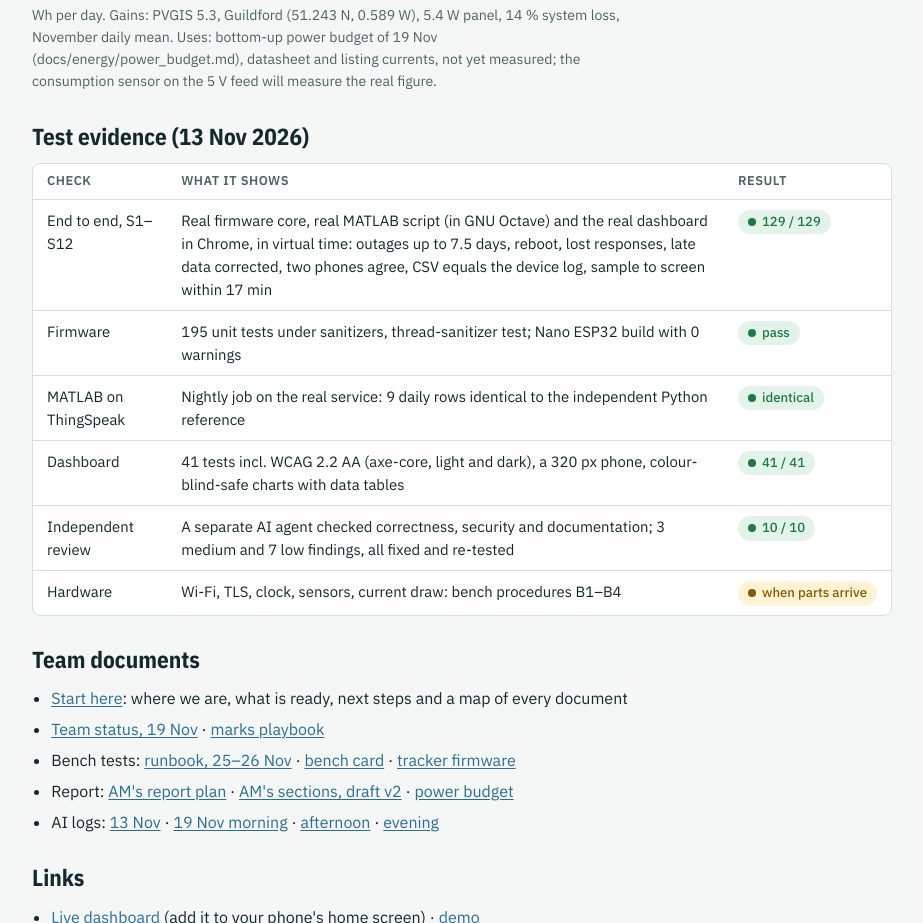
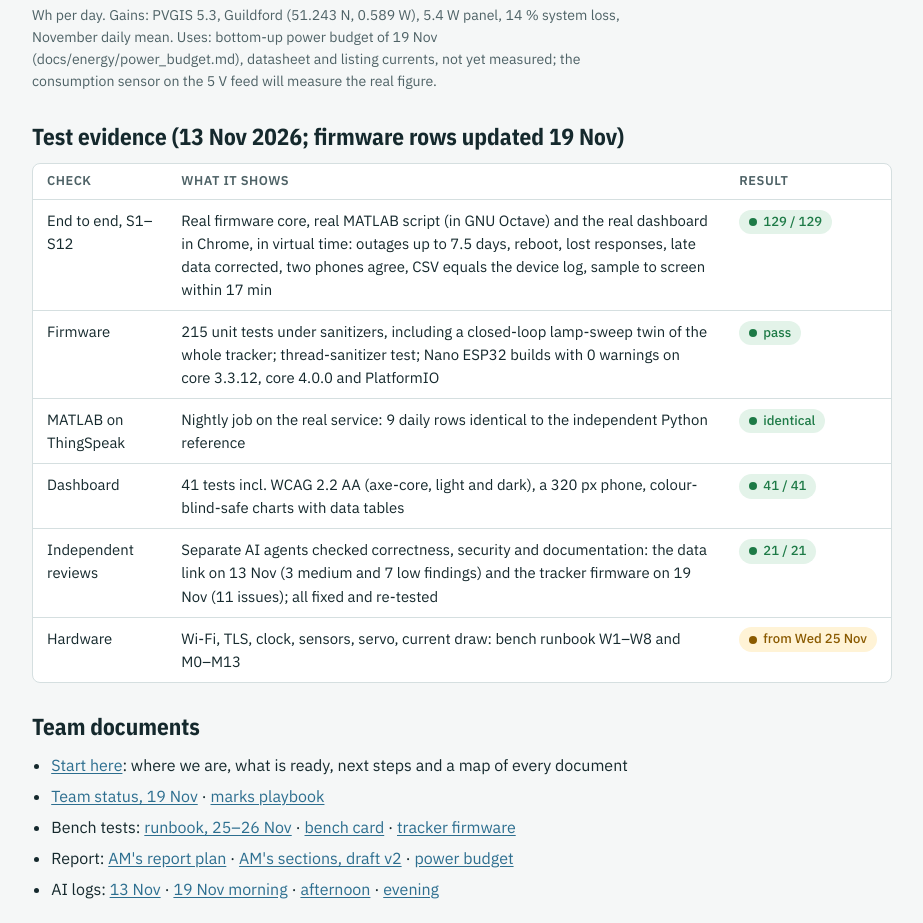
Before and after one commit to amr-coding1/eee3035-active-solar-tracker, a plain HTML site: page index.html in a window 1280 px wide. Shown: the part 2255-3178 px from the top of the page, without its empty margins (178-1101 px from the left). Drawn offline with nearby package versions, Linux system fonts and the light colour scheme.

Commit message:
Hub: firmware test evidence updated to 19 Nov (215 tests, both reviews, bench runbook)
Co-Authored-By: Claude Opus 5.5 <noreply@anthropic.com>
Claude-Session: https://claude.ai/code/session_01KyEGKW1bpuNXiVfDPPnH7F

```diff
--- a/index.html
+++ b/index.html
@@ -176,17 +176,17 @@ ul.plain { margin: 0; padding-left: 1.2rem; display: grid; gap: 6px; }
   </section>
 
   <section aria-labelledby="evidence">
-    <h2 id="evidence">Test evidence (13 Nov 2026)</h2>
+    <h2 id="evidence">Test evidence (13 Nov 2026; firmware rows updated 19 Nov)</h2>
     <div class="table-wrap">
       <table class="stack">
         <thead><tr><th scope="col">Check</th><th scope="col">What it shows</th><th scope="col">Result</th></tr></thead>
         <tbody>
           <tr><td>End to end, S1–S12</td><td>Real firmware core, real MATLAB script (in GNU Octave) and the real dashboard in Chrome, in virtual time: outages up to 7.5 days, reboot, lost responses, late data corrected, two phones agree, CSV equals the device log, sample to screen within 17 min</td><td class="num"><span class="chip pass">129 / 129</span></td></tr>
-          <tr><td>Firmware</td><td>195 unit tests under sanitizers, thread-sanitizer test; Nano ESP32 build with 0 warnings</td><td class="num"><span class="chip pass">pass</span></td></tr>
+          <tr><td>Firmware</td><td>215 unit tests under sanitizers, including a closed-loop lamp-sweep twin of the whole tracker; thread-sanitizer test; Nano ESP32 builds with 0 warnings on core 3.3.12, core 4.0.0 and PlatformIO</td><td class="num"><span class="chip pass">pass</span></td></tr>
           <tr><td>MATLAB on ThingSpeak</td><td>Nightly job on the real service: 9 daily rows identical to the independent Python reference</td><td class="num"><span class="chip pass">identical</span></td></tr>
           <tr><td>Dashboard</td><td>41 tests incl. WCAG 2.2 AA (axe-core, light and dark), a 320 px phone, colour-blind-safe charts with data tables</td><td class="num"><span class="chip pass">41 / 41</span></td></tr>
-          <tr><td>Independent review</td><td>A separate AI agent checked correctness, security and documentation; 3 medium and 7 low findings, all fixed and re-tested</td><td class="num"><span class="chip pass">10 / 10</span></td></tr>
-          <tr><td>Hardware</td><td>Wi-Fi, TLS, clock, sensors, current draw: bench procedures B1–B4</td><td class="num"><span class="chip wait">when parts arrive</span></td></tr>
+          <tr><td>Independent reviews</td><td>Separate AI agents checked correctness, security and documentation: the data link on 13 Nov (3 medium and 7 low findings) and the tracker firmware on 19 Nov (11 issues); all fixed and re-tested</td><td class="num"><span class="chip pass">21 / 21</span></td></tr>
+          <tr><td>Hardware</td><td>Wi-Fi, TLS, clock, sensors, servo, current draw: bench runbook W1–W8 and M0–M13</td><td class="num"><span class="chip wait">from Wed 25 Nov</span></td></tr>
         </tbody>
       </table>
     </div>
```
